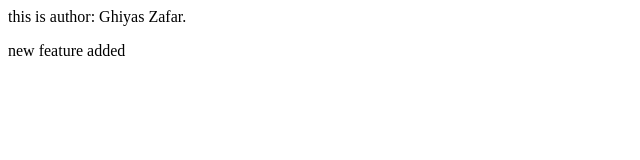
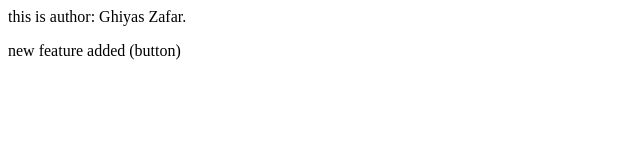
Before and after one commit to ghiyaszafar10/localRepo, a plain HTML site: page index.html in a window 1280 px wide. Shown: the full height of the page, 0-640 px from the left. Drawn offline with Linux system fonts and the light colour scheme.

Commit message:
button added in html

```diff
--- a/index.html
+++ b/index.html
@@ -3,5 +3,5 @@
 </p>
 
 <p>
-   new feature added
+   new feature added (button)
 </p>
```
